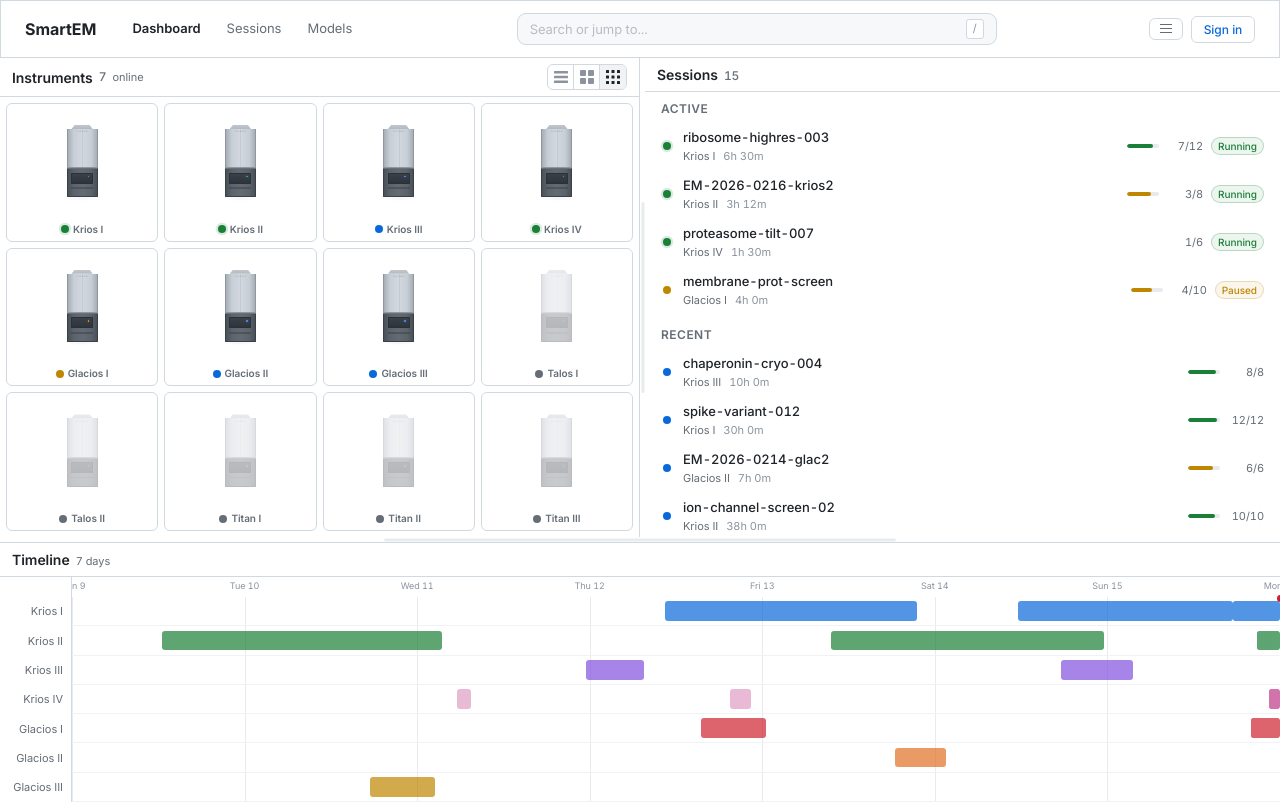
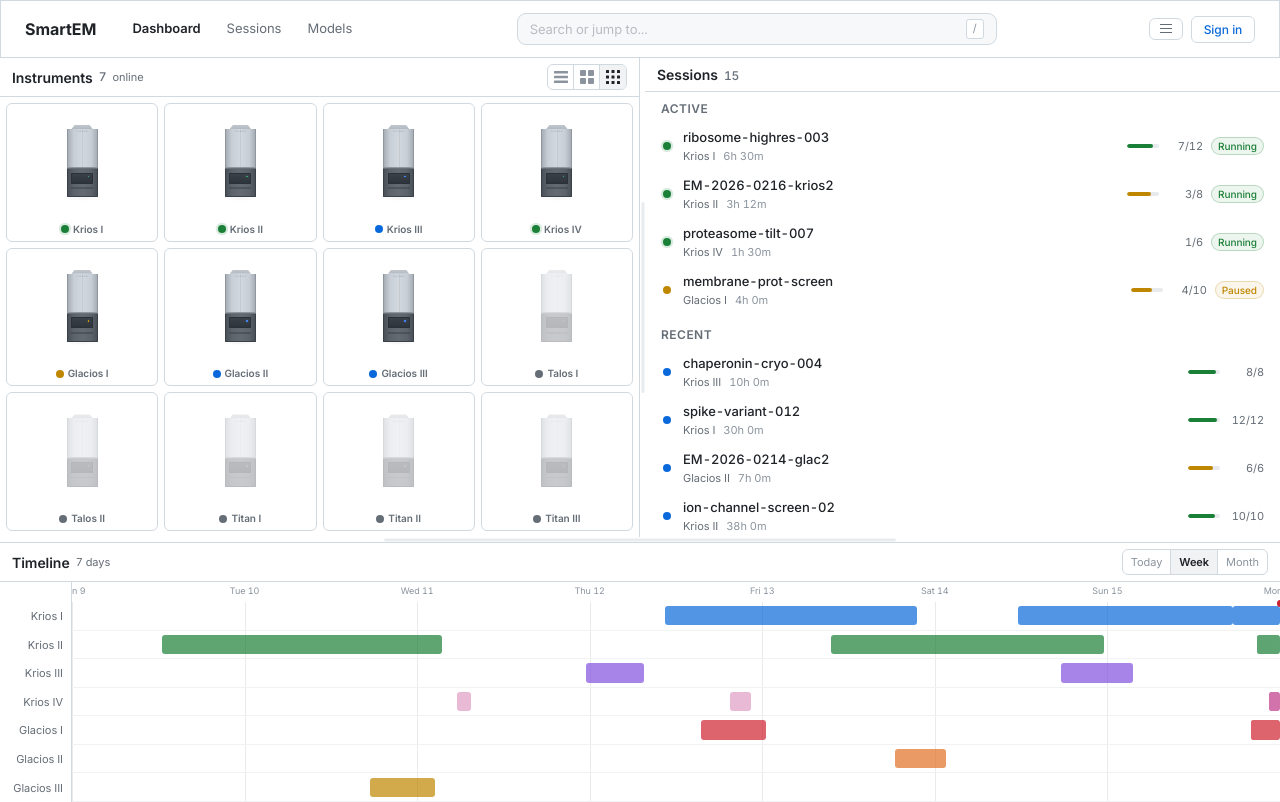
Before and after one commit to DiamondLightSource/smartem-frontend, a React (Vite) app in the folder apps/smartem/: page / in a window 1280 px wide. Built offline with nearby package versions, Linux system fonts and the light colour scheme.

Commit message:
feat: timeline range toggle (today / week / month)
Add Today/Week/Month toggle to the timeline panel header. The Gantt
chart range, tick marks, and labels adapt to the selected view:
- Today: last 24 hours, 3-hour ticks
- Week: last 7 days, daily ticks (default)
- Month: last 30 days, 5-day ticks

```diff
--- a/apps/smartem/src/routes/index.tsx
+++ b/apps/smartem/src/routes/index.tsx
@@ -30,6 +30,7 @@ export const Route = createFileRoute('/')({
 // ============================================================================
 
 type InstrumentView = 'list' | 'cards' | 'icons'
+type TimelineRange = 'today' | 'week' | 'month'
 
 // ============================================================================
 // Status helpers
@@ -296,6 +297,52 @@ function IconsViewIcon() {
       <rect x="5.5" y="11" width="3" height="3" rx="0.5" />
       <rect x="11" y="11" width="3" height="3" rx="0.5" />
     </svg>
+  )
+}
+
+const TIMELINE_RANGES: { key: TimelineRange; label: string }[] = [
+  { key: 'today', label: 'Today' },
+  { key: 'week', label: 'Week' },
+  { key: 'month', label: 'Month' },
+]
+
+function RangeToggle({
+  range,
+  onChange,
+}: {
+  range: TimelineRange
+  onChange: (r: TimelineRange) => void
+}) {
+  return (
+    <Box
+      sx={{
+        display: 'flex',
+        border: '1px solid',
+        borderColor: 'divider',
+        borderRadius: 1,
+        overflow: 'hidden',
+      }}
+    >
+      {TIMELINE_RANGES.map((r, idx) => (
+        <ButtonBase
+          key={r.key}
+          onClick={() => onChange(r.key)}
+          sx={{
+            px: 1,
+            height: 24,
+            fontSize: '0.6875rem',
+            fontWeight: range === r.key ? 600 : 400,
+            backgroundColor: range === r.key ? '#f0f2f4' : 'transparent',
+            color: range === r.key ? 'text.primary' : 'text.disabled',
+            '&:hover': { backgroundColor: '#f6f8fa' },
+            borderRight: idx < TIMELINE_RANGES.length - 1 ? '1px solid' : 'none',
+            borderColor: 'divider',
+          }}
+        >
+          {r.label}
+        </ButtonBase>
+      ))}
+    </Box>
   )
 }
 
@@ -903,25 +950,75 @@ function SessionsPanel({
 // QUADRANT: Timeline / Gantt (bottom)
 // ============================================================================
 
-const WEEK_MS = 7 * 24 * 3600_000
-const GANTT_START = NOW_MS - WEEK_MS
-const GANTT_END = NOW_MS
-const GANTT_RANGE = GANTT_END - GANTT_START
+interface GanttConfig {
+  start: number
+  range: number
+  nowPct: number
+  ticks: { key: string; pct: number; label: string }[]
+  suffix: string
+}
 
-const DAY_TICKS = Array.from({ length: 8 }, (_, i) => {
-  const ms = GANTT_START + i * 24 * 3600_000
-  const date = new Date(ms)
-  return {
-    key: date.toISOString().slice(0, 10),
-    ms,
-    pct: ((ms - GANTT_START) / GANTT_RANGE) * 100,
-    label: date.toLocaleDateString('en-GB', { weekday: 'short', day: 'numeric' }),
+function buildGanttConfig(range: TimelineRange): GanttConfig {
+  const HOUR = 3600_000
+  const DAY = 24 * HOUR
+
+  if (range === 'today') {
+    const start = NOW_MS - DAY
+    const span = DAY
+    const ticks = Array.from({ length: 9 }, (_, i) => {
+      const ms = start + i * 3 * HOUR
+      const d = new Date(ms)
+      return {
+        key: `h-${i}`,
+        pct: ((i * 3 * HOUR) / span) * 100,
+        label: d.toLocaleTimeString('en-GB', { hour: '2-digit', minute: '2-digit' }),
+      }
+    })
+    return { start, range: span, nowPct: 100, ticks, suffix: '24 h' }
   }
-})
 
-const NOW_PCT = ((NOW_MS - GANTT_START) / GANTT_RANGE) * 100
+  if (range === 'month') {
+    const start = NOW_MS - 30 * DAY
+    const span = 30 * DAY
+    const ticks: GanttConfig['ticks'] = []
+    for (let i = 0; i <= 30; i += 5) {
+      const ms = start + i * DAY
+      const d = new Date(ms)
+      ticks.push({
+        key: d.toISOString().slice(0, 10),
+        pct: ((i * DAY) / span) * 100,
+        label: d.toLocaleDateString('en-GB', { day: 'numeric', month: 'short' }),
+      })
+    }
+    return { start, range: span, nowPct: 100, ticks, suffix: '30 days' }
+  }
 
-function GanttTimeline({ activeInstruments }: { activeInstruments: Set<string> }) {
+  // week (default)
+  const start = NOW_MS - 7 * DAY
+  const span = 7 * DAY
+  const ticks = Array.from({ length: 8 }, (_, i) => {
+    const ms = start + i * DAY
+    const d = new Date(ms)
+    return {
+      key: d.toISOString().slice(0, 10),
+      pct: ((i * DAY) / span) * 100,
+      label: d.toLocaleDateString('en-GB', { weekday: 'short', day: 'numeric' }),
+    }
+  })
+  return { start, range: span, nowPct: 100, ticks, suffix: '7 days' }
+}
+
+function GanttTimeline({
+  activeInstruments,
+  range,
+  onRangeChange,
+}: {
+  activeInstruments: Set<string>
+  range: TimelineRange
+  onRangeChange: (r: TimelineRange) => void
+}) {
+  const cfg = buildGanttConfig(range)
+
   const visibleRows = ganttRows.filter((r) => {
     const inst = instruments.find((i) => i.id === r.instrumentId)
     return inst && inst.status !== 'offline'
@@ -931,7 +1028,26 @@ function GanttTimeline({ activeInstruments }: { activeInstruments: Set<string> }
 
   return (
     <Box sx={{ display: 'flex', flexDirection: 'column', height: '100%', overflow: 'hidden' }}>
-      <PanelHeader title="Timeline" suffix="7 days" />
+      <Box
+        sx={{
+          display: 'flex',
+          alignItems: 'center',
+          gap: 0.75,
+          px: 1.5,
+          py: 0.75,
+          borderBottom: '1px solid',
+          borderColor: 'divider',
+          flexShrink: 0,
+        }}
+      >
+        <Typography variant="h5">Timeline</Typography>
+        <Typography variant="caption" sx={{ fontSize: '0.6875rem' }}>
+          {cfg.suffix}
+        </Typography>
+        <Box sx={{ flex: 1 }} />
+        <RangeToggle range={range} onChange={onRangeChange} />
+      </Box>
+
       <Box sx={{ flex: 1, display: 'flex', overflow: 'hidden' }}>
         <Box
           sx={{
@@ -977,7 +1093,7 @@ function GanttTimeline({ activeInstruments }: { activeInstruments: Set<string> }
 
         <Box sx={{ flex: 1, position: 'relative', overflow: 'hidden' }}>
           <Box sx={{ height: 20, position: 'relative', flexShrink: 0 }}>
-            {DAY_TICKS.map((tick) => (
+            {cfg.ticks.map((tick) => (
               <Typography
                 key={tick.key}
                 variant="caption"
@@ -997,7 +1113,7 @@ function GanttTimeline({ activeInstruments }: { activeInstruments: Set<string> }
           </Box>
 
           <Box sx={{ position: 'absolute', top: 20, bottom: 0, left: 0, right: 0 }}>
-            {DAY_TICKS.map((tick) => (
+            {cfg.ticks.map((tick) => (
               <Box
                 key={`line-${tick.key}`}
                 sx={{
@@ -1014,7 +1130,7 @@ function GanttTimeline({ activeInstruments }: { activeInstruments: Set<string> }
             <Box
               sx={{
                 position: 'absolute',
-                left: `${NOW_PCT}%`,
+                left: `${cfg.nowPct}%`,
                 top: 0,
                 bottom: 0,
                 width: 1.5,
@@ -1057,6 +1173,8 @@ function GanttTimeline({ activeInstruments }: { activeInstruments: Set<string> }
                     <GanttBlockEl
                       key={block.sessionId}
                       block={block}
+                      ganttStart={cfg.start}
+                      ganttRange={cfg.range}
                       dimmed={hasFilter && !activeInstruments.has(row.instrumentId)}
                     />
                   ))}
@@ -1070,9 +1188,19 @@ function GanttTimeline({ activeInstruments }: { activeInstruments: Set<string> }
   )
 }
 
-function GanttBlockEl({ block, dimmed }: { block: GanttBlock; dimmed: boolean }) {
-  const leftPct = Math.max(0, ((block.startMs - GANTT_START) / GANTT_RANGE) * 100)
-  const rightPct = Math.min(100, ((block.endMs - GANTT_START) / GANTT_RANGE) * 100)
+function GanttBlockEl({
+  block,
+  ganttStart,
+  ganttRange,
+  dimmed,
+}: {
+  block: GanttBlock
+  ganttStart: number
+  ganttRange: number
+  dimmed: boolean
+}) {
+  const leftPct = Math.max(0, ((block.startMs - ganttStart) / ganttRange) * 100)
+  const rightPct = Math.min(100, ((block.endMs - ganttStart) / ganttRange) * 100)
   const widthPct = rightPct - leftPct
   const isActive = block.status === 'running' || block.status === 'paused'
 
@@ -1151,6 +1279,7 @@ function Dashboard() {
   const [hoveredInstrument, setHoveredInstrument] = useState<string | null>(null)
   const [expandedSession, setExpandedSession] = useState<string | null>(null)
   const [instrumentView, setInstrumentView] = useState<InstrumentView>('icons')
+  const [timelineRange, setTimelineRange] = useState<TimelineRange>('week')
 
   const [leftFrac, setLeftFrac] = useState(0.5)
   const [timelineH, setTimelineH] = useState(260)
@@ -1244,7 +1373,11 @@ function Dashboard() {
           overflow: 'hidden',
         }}
       >
-        <GanttTimeline activeInstruments={activeInstruments} />
+        <GanttTimeline
+          activeInstruments={activeInstruments}
+          range={timelineRange}
+          onRangeChange={setTimelineRange}
+        />
       </Box>
     </Box>
   )
```
